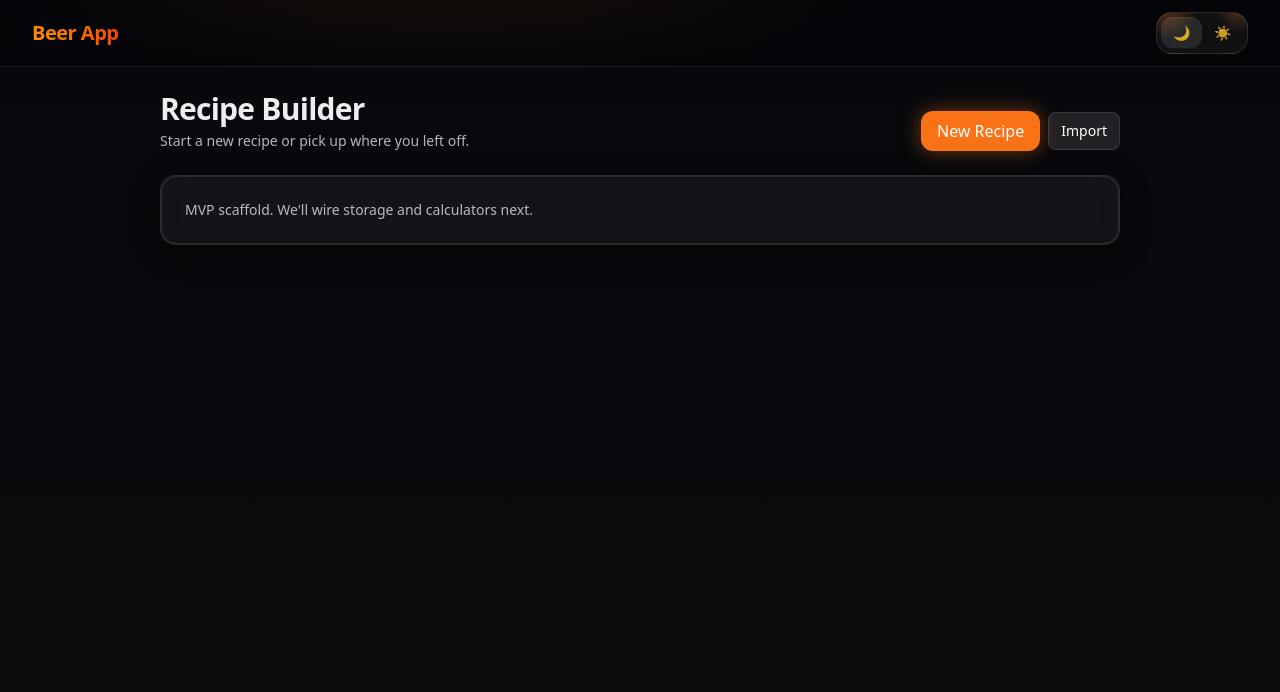
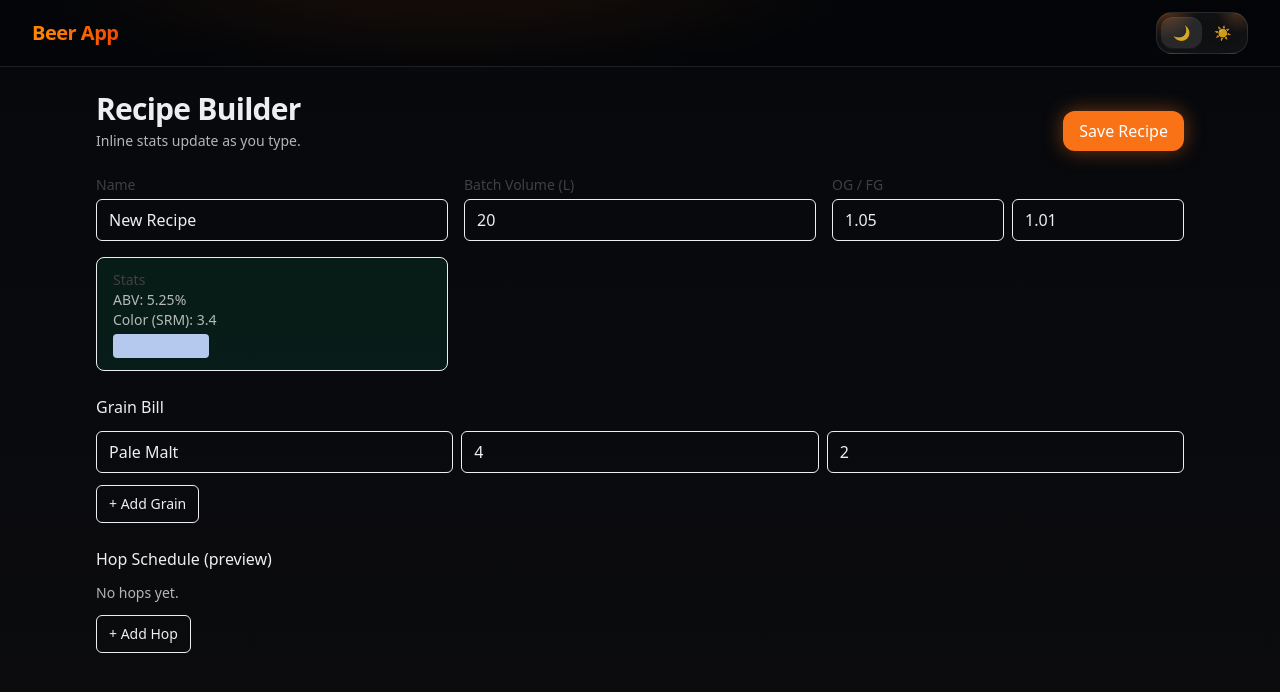
Before and after one commit to AngelsOB/BrewTool, a React (Vite) app: page /recipes in a window 1280 px wide. Shown: the top 692 px of the page. Built offline with nearby package versions, Linux system fonts and the light colour scheme.

Commit message:
feat(builder): OG/FG inputs, grains section, hop schedule preview, live ABV/SRM

```diff
--- a/package.json
+++ b/package.json
@@ -12,7 +12,8 @@
   "dependencies": {
     "react": "^19.1.1",
     "react-dom": "^19.1.1",
-    "react-router-dom": "^7.8.0"
+    "react-router-dom": "^7.8.0",
+    "zustand": "^5.0.7"
   },
   "devDependencies": {
     "@eslint/js": "^9.33.0",
--- /dev/null
+++ b/src/hooks/useRecipeStore.ts
@@ -0,0 +1,62 @@
+import { create } from "zustand";
+import { loadJson, saveJson } from "../utils/storage";
+
+export type GrainItem = {
+  id: string;
+  name: string;
+  weightKg: number; // kilograms
+  colorLovibond: number; // °L
+};
+
+export type HopItem = {
+  id: string;
+  name: string;
+  grams: number;
+  alphaAcidPercent: number; // %
+  timeMin: number; // boil minutes
+};
+
+export type YeastItem = {
+  name: string;
+  attenuationPercent?: number;
+};
+
+export type Recipe = {
+  id: string;
+  name: string;
+  createdAt: string;
+  batchVolumeL: number;
+  targetOG?: number;
+  targetFG?: number;
+  grains: GrainItem[];
+  hops: HopItem[];
+  yeast?: YeastItem;
+  notes?: string;
+};
+
+type State = {
+  recipes: Recipe[];
+  upsert: (recipe: Recipe) => void;
+  remove: (id: string) => void;
+};
+
+const STORAGE_KEY = "beerapp.recipes";
+
+export const useRecipeStore = create<State>((set, get) => ({
+  recipes: loadJson<Recipe[]>(STORAGE_KEY, []),
+  upsert: (recipe) => {
+    const list = get().recipes;
+    const idx = list.findIndex((r) => r.id === recipe.id);
+    const next =
+      idx >= 0
+        ? [...list.slice(0, idx), recipe, ...list.slice(idx + 1)]
+        : [recipe, ...list];
+    saveJson(STORAGE_KEY, next);
+    set({ recipes: next });
+  },
+  remove: (id) => {
+    const next = get().recipes.filter((r) => r.id !== id);
+    saveJson(STORAGE_KEY, next);
+    set({ recipes: next });
+  },
+}));
--- a/src/pages/RecipeBuilder.tsx
+++ b/src/pages/RecipeBuilder.tsx
@@ -1,28 +1,246 @@
+import { useMemo, useState } from "react";
+import {
+  useRecipeStore,
+  type GrainItem,
+  type HopItem,
+} from "../hooks/useRecipeStore";
+import {
+  abvSimple,
+  mcuFromGrainBill,
+  srmMoreyFromMcu,
+  srmToHex,
+} from "../utils/calculations";
+
 export default function RecipeBuilder() {
+  const upsert = useRecipeStore((s) => s.upsert);
+  const [name, setName] = useState("New Recipe");
+  const [batchVolumeL, setBatchVolumeL] = useState(20);
+  const [og, setOg] = useState(1.05);
+  const [fg, setFg] = useState(1.01);
+  const [grains, setGrains] = useState<GrainItem[]>([
+    {
+      id: crypto.randomUUID(),
+      name: "Pale Malt",
+      weightKg: 4,
+      colorLovibond: 2,
+    },
+  ]);
+  const [hops, setHops] = useState<HopItem[]>([]);
+
+  const abv = useMemo(() => abvSimple(og, fg), [og, fg]);
+  const srm = useMemo(
+    () => srmMoreyFromMcu(mcuFromGrainBill(grains, batchVolumeL)),
+    [grains, batchVolumeL]
+  );
+  const color = useMemo(() => srmToHex(srm), [srm]);
+
   return (
-    <div className="max-w-5xl mx-auto px-4 sm:px-6 lg:px-8 space-y-6">
+    <div className="max-w-6xl mx-auto px-4 sm:px-6 lg:px-8 space-y-6">
       <div className="flex flex-col sm:flex-row sm:items-end sm:justify-between gap-3">
         <div>
           <h1 className="text-3xl font-semibold tracking-tight">
             Recipe Builder
           </h1>
           <p className="mt-1 text-white/70 text-sm">
-            Start a new recipe or pick up where you left off.
+            Inline stats update as you type.
           </p>
         </div>
-        <div className="flex items-center gap-2">
-          <button className="btn-neon">New Recipe</button>
-          <button className="inline-flex items-center rounded-lg border border-white/10 bg-white/10 px-3 py-2 text-sm font-medium text-white shadow-soft hover:bg-white/15">
-            Import
-          </button>
-        </div>
+        <button
+          className="btn-neon"
+          onClick={() =>
+            upsert({
+              id: crypto.randomUUID(),
+              name,
+              createdAt: new Date().toISOString(),
+              batchVolumeL,
+              targetOG: og,
+              targetFG: fg,
+              grains,
+              hops,
+            })
+          }
+        >
+          Save Recipe
+        </button>
       </div>
 
-      <div className="card-glass card-inner-ring p-4 sm:p-6">
-        <div className="text-sm text-white/70">
-          MVP scaffold. We'll wire storage and calculators next.
+      <section className="grid grid-cols-1 sm:grid-cols-3 gap-4">
+        <label className="block">
+          <div className="text-sm text-neutral-700 mb-1">Name</div>
+          <input
+            className="w-full rounded-md border px-3 py-2"
+            value={name}
+            onChange={(e) => setName(e.target.value)}
+          />
+        </label>
+        <label className="block">
+          <div className="text-sm text-neutral-700 mb-1">Batch Volume (L)</div>
+          <input
+            type="number"
+            step="0.1"
+            className="w-full rounded-md border px-3 py-2"
+            value={batchVolumeL}
+            onChange={(e) => setBatchVolumeL(Number(e.target.value))}
+          />
+        </label>
+        <label className="block">
+          <div className="text-sm text-neutral-700 mb-1">OG / FG</div>
+          <div className="flex gap-2">
+            <input
+              type="number"
+              step="0.001"
+              min="1.000"
+              max="1.2"
+              className="w-full rounded-md border px-3 py-2"
+              value={og}
+              onChange={(e) => setOg(Number(e.target.value))}
+              placeholder="1.050"
+            />
+            <input
+              type="number"
+              step="0.001"
+              min="0.990"
+              max="1.2"
+              className="w-full rounded-md border px-3 py-2"
+              value={fg}
+              onChange={(e) => setFg(Number(e.target.value))}
+              placeholder="1.010"
+            />
+          </div>
+        </label>
+        <div className="rounded-lg border bg-emerald-500/10 px-4 py-3">
+          <div className="text-sm text-neutral-700">Stats</div>
+          <div className="text-sm text-white/70">ABV: {abv.toFixed(2)}%</div>
+          <div className="text-sm text-white/70">
+            Color (SRM): {srm.toFixed(1)}
+          </div>
+          <div
+            className="h-6 w-24 rounded mt-1"
+            style={{ backgroundColor: color }}
+          />
         </div>
-      </div>
+      </section>
+
+      <section className="space-y-3">
+        <div className="font-medium">Grain Bill</div>
+        {grains.map((g, i) => (
+          <div key={g.id} className="grid grid-cols-3 gap-2">
+            <input
+              className="rounded-md border px-3 py-2"
+              placeholder="Name"
+              value={g.name}
+              onChange={(e) => {
+                const c = [...grains];
+                c[i] = { ...g, name: e.target.value };
+                setGrains(c);
+              }}
+            />
+            <input
+              className="rounded-md border px-3 py-2"
+              type="number"
+              step="0.01"
+              placeholder="Weight (kg)"
+              value={g.weightKg}
+              onChange={(e) => {
+                const c = [...grains];
+                c[i] = { ...g, weightKg: Number(e.target.value) };
+                setGrains(c);
+              }}
+            />
+            <input
+              className="rounded-md border px-3 py-2"
+              type="number"
+              step="0.1"
+              placeholder="Color °L"
+              value={g.colorLovibond}
+              onChange={(e) => {
+                const c = [...grains];
+                c[i] = { ...g, colorLovibond: Number(e.target.value) };
+                setGrains(c);
+              }}
+            />
+          </div>
+        ))}
+        <button
+          className="rounded-md border px-3 py-2 text-sm hover:bg-neutral-50"
+          onClick={() =>
+            setGrains((gs) => [
+              ...gs,
+              {
+                id: crypto.randomUUID(),
+                name: "",
+                weightKg: 0,
+                colorLovibond: 2,
+              },
+            ])
+          }
+        >
+          + Add Grain
+        </button>
+      </section>
+
+      <section className="space-y-3">
+        <div className="font-medium">Hop Schedule (preview)</div>
+        {hops.length === 0 ? (
+          <div className="text-sm text-white/70">No hops yet.</div>
+        ) : (
+          hops.map((h, i) => (
+            <div key={h.id ?? i} className="grid grid-cols-3 gap-2">
+              <input
+                className="rounded-md border px-3 py-2"
+                placeholder="Name"
+                value={h.name}
+                onChange={(e) => {
+                  const c = [...hops];
+                  c[i] = { ...h, name: e.target.value } as HopItem;
+                  setHops(c);
+                }}
+              />
+              <input
+                className="rounded-md border px-3 py-2"
+                type="number"
+                step="0.1"
+                placeholder="Grams"
+                value={h.grams}
+                onChange={(e) => {
+                  const c = [...hops];
+                  c[i] = { ...h, grams: Number(e.target.value) } as HopItem;
+                  setHops(c);
+                }}
+              />
+              <input
+                className="rounded-md border px-3 py-2"
+                type="number"
+                step="1"
+                placeholder="Time (min)"
+                value={h.timeMin}
+                onChange={(e) => {
+                  const c = [...hops];
+                  c[i] = { ...h, timeMin: Number(e.target.value) } as HopItem;
+                  setHops(c);
+                }}
+              />
+            </div>
+          ))
+        )}
+        <button
+          className="rounded-md border px-3 py-2 text-sm hover:bg-neutral-50"
+          onClick={() =>
+            setHops((hs) => [
+              ...hs,
+              {
+                id: crypto.randomUUID(),
+                name: "",
+                grams: 0,
+                alphaAcidPercent: 0,
+                timeMin: 60,
+              },
+            ])
+          }
+        >
+          + Add Hop
+        </button>
+      </section>
     </div>
   );
 }
--- /dev/null
+++ b/src/utils/calculations.ts
@@ -0,0 +1,38 @@
+// Centralized brewing formulas for reuse across builder components
+// Keep pure and unit-annotated
+
+export function ogFromPoints(points: number): number {
+  return 1 + points / 1000;
+}
+
+export function abvSimple(og: number, fg: number): number {
+  return (og - fg) * 131.25;
+}
+
+export function mcuFromGrainBill(
+  grains: Array<{ weightKg: number; colorLovibond: number }>,
+  volumeL: number
+): number {
+  const lbsPerKg = 2.20462;
+  const galPerL = 0.264172;
+  const lbsGal = grains.reduce(
+    (sum, g) => sum + g.weightKg * lbsPerKg * g.colorLovibond,
+    0
+  );
+  return lbsGal / (volumeL * galPerL);
+}
+
+export function srmMoreyFromMcu(mcu: number): number {
+  return 1.4922 * Math.pow(mcu, 0.6859);
+}
+
+export function srmToHex(srm: number): string {
+  // Approximate SRM to RGB mapping based on empirical curve
+  const clamp = (v: number, min: number, max: number) =>
+    Math.max(min, Math.min(max, v));
+  const r = clamp(255 * Math.exp(-0.1 * srm), 0, 255);
+  const g = clamp(255 * Math.exp(-0.07 * srm), 0, 255);
+  const b = clamp(255 * Math.exp(-0.02 * srm), 0, 255);
+  const toHex = (n: number) => Math.round(n).toString(16).padStart(2, "0");
+  return `#${toHex(r)}${toHex(g)}${toHex(b)}`;
+}
```
Also changed, not shown: 1 other file (tests, documents, lock files or other folders).
